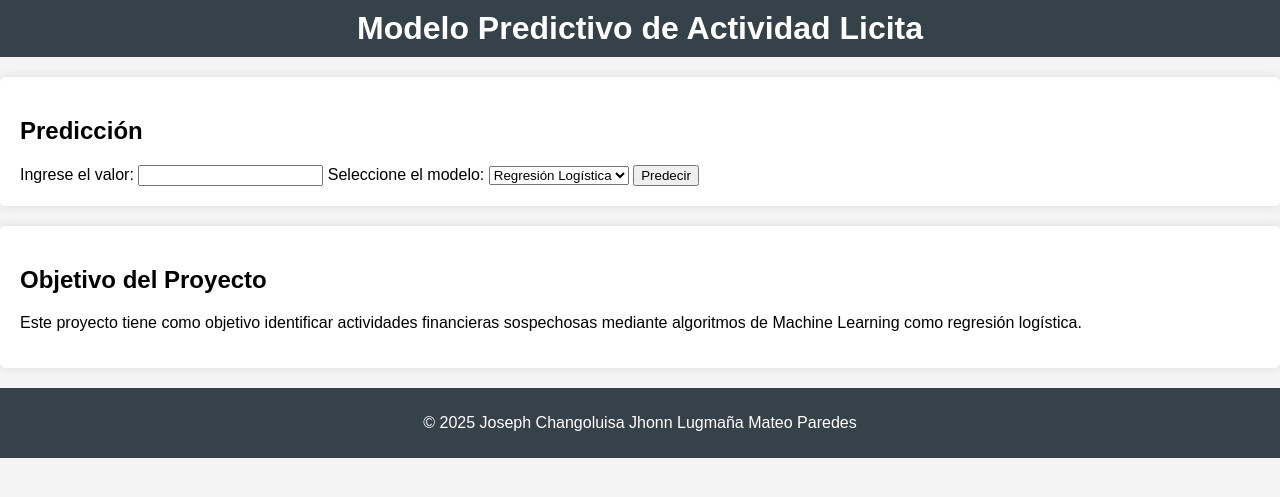
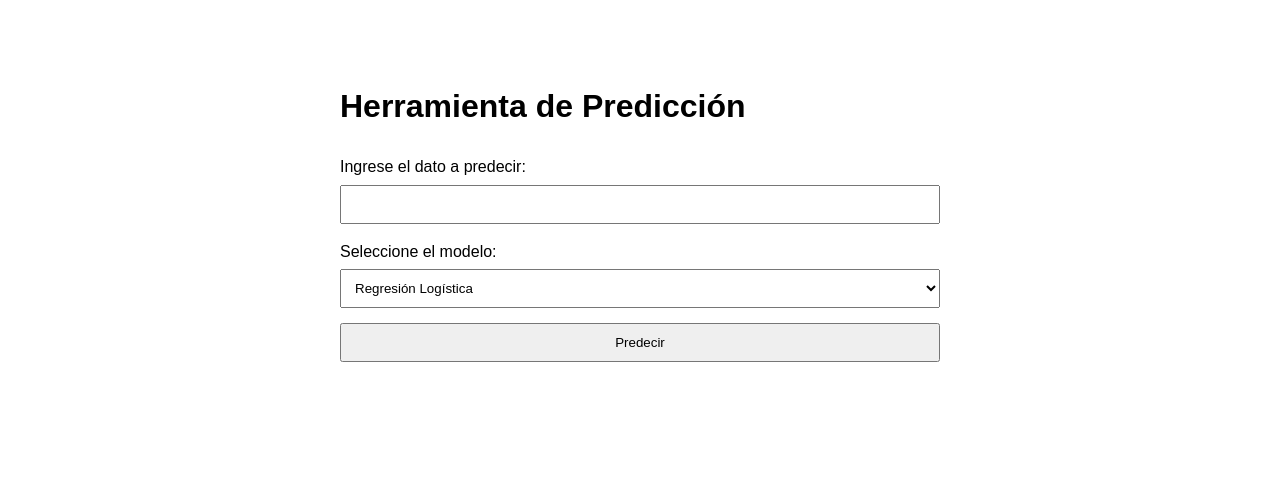
Before and after one commit to Mateo-Sudo-24/Proyecto_Fundamentos_IA, a Flask app: page / in a window 1280 px wide. Shown: the top 497 px of the page. Run offline with Flask 3, Linux system fonts and the light colour scheme; some libraries are stand-ins or nearby versions.

Commit message:
Update index.html

```diff
--- a/src/templates/index.html
+++ b/src/templates/index.html
@@ -1,60 +1,53 @@
+<!-- templates/index.html -->
+
 <!DOCTYPE html>
 <html lang="es">
 <head>
     <meta charset="UTF-8">
     <meta name="viewport" content="width=device-width, initial-scale=1.0">
-  <link rel="stylesheet" href="{{ url_for('static', filename='style.css') }}">
-  <title>Modelo Predictivo de Actividad Licita</title>
+    <title>Predicción con Modelos de IA</title>
+    <style>
+        body { font-family: sans-serif; max-width: 600px; margin: 40px auto; padding: 20px; line-height: 1.6; }
+        .form-group { margin-bottom: 15px; }
+        label { display: block; margin-bottom: 5px; }
+        input, select, button { width: 100%; padding: 10px; box-sizing: border-box; }
+        .result, .error { padding: 15px; margin-top: 20px; border-radius: 5px; }
+        .result { background-color: #e0f0e0; border: 1px solid #a0c0a0; }
+        .error { background-color: #f0e0e0; border: 1px solid #c0a0a0; color: #a00; }
+    </style>
 </head>
 <body>
-  <header>
-    <h1>Modelo Predictivo de Actividad Licita</h1>
-  </header>
+    <h1>Herramienta de Predicción</h1>
 
-  <main>
-    <section>
-      <h2>Predicción</h2>
-      <form method="POST" action="/">
-        <label for="dato">Ingrese el valor:</label>
-        <input type="number" name="dato" step="any" required>
-
+    <form method="POST">
+        <div class="form-group">
+            <label for="dato">Ingrese el dato a predecir:</label>
+            <input type="number" step="any" id="dato" name="dato" required>
+        </div>
+        <div class="form-group">
             <label for="modelo">Seleccione el modelo:</label>
-        <select name="modelo" required>
+            <select id="modelo" name="modelo">
                 <option value="logistica">Regresión Logística</option>
                 <option value="arbol">Árbol de Decisión</option>
             </select>
-
+        </div>
         <button type="submit">Predecir</button>
     </form>
 
+    <!-- 1. Bloque para mostrar errores de forma clara -->
+    {% if error_msg %}
+    <div class="error">
+        <strong>Error:</strong> {{ error_msg }}
+    </div>
+    {% endif %}
+
+    <!-- 2. Bloque mejorado para mostrar el resultado solo si existe -->
     {% if prediccion is not none %}
-        <p><strong>Modelo usado:</strong> {{ modelo_usado }}</p>
-        <p><strong>Resultado:</strong> {{ prediccion[0] }}</p>
+    <div class="result">
+        <p>Se utilizó el modelo: <strong>{{ modelo_usado }}</strong></p>
+        <p>El resultado de la predicción es: <strong>{{ prediccion }}</strong></p>
+    </div>
     {% endif %}
-    </section>
 
-    <section>
-      <h2>Objetivo del Proyecto</h2>
-      <p>
-        Este proyecto tiene como objetivo identificar actividades financieras sospechosas mediante algoritmos de Machine Learning como regresión logística.
-      </p>
-    </section>
-  </main>
-
-  <footer>
-    <p>&copy; 2025 Joseph Changoluisa Jhonn Lugmaña Mateo Paredes</p>
-  </footer>
-
-  <!-- Chatbot Web Integration (Botpress ejemplo) -->
-  <script>
-    window.botpressWebChat = {
-      host: "https://tu-url-de-botpress.com",
-      botId: "nombre-del-bot",
-      enableReset: true,
-      showCloseButton: true,
-      stylesheet: "https://tu-url-de-css-del-botpress-webchat.com"
-    };
-  </script>
-  <script src="https://cdn.botpress.cloud/webchat/v1/inject.js"></script>
 </body>
 </html>
```
Lines whose indentation alone changed are shown as unchanged.
